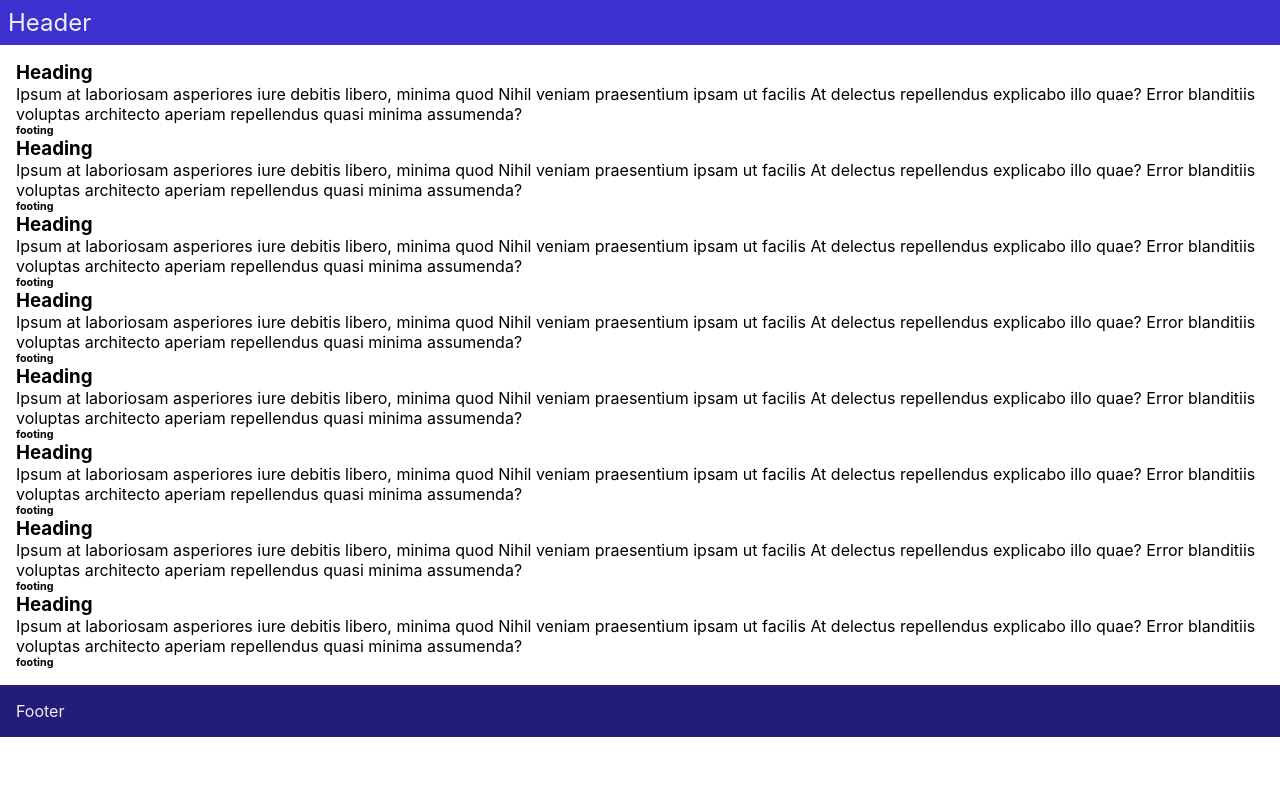
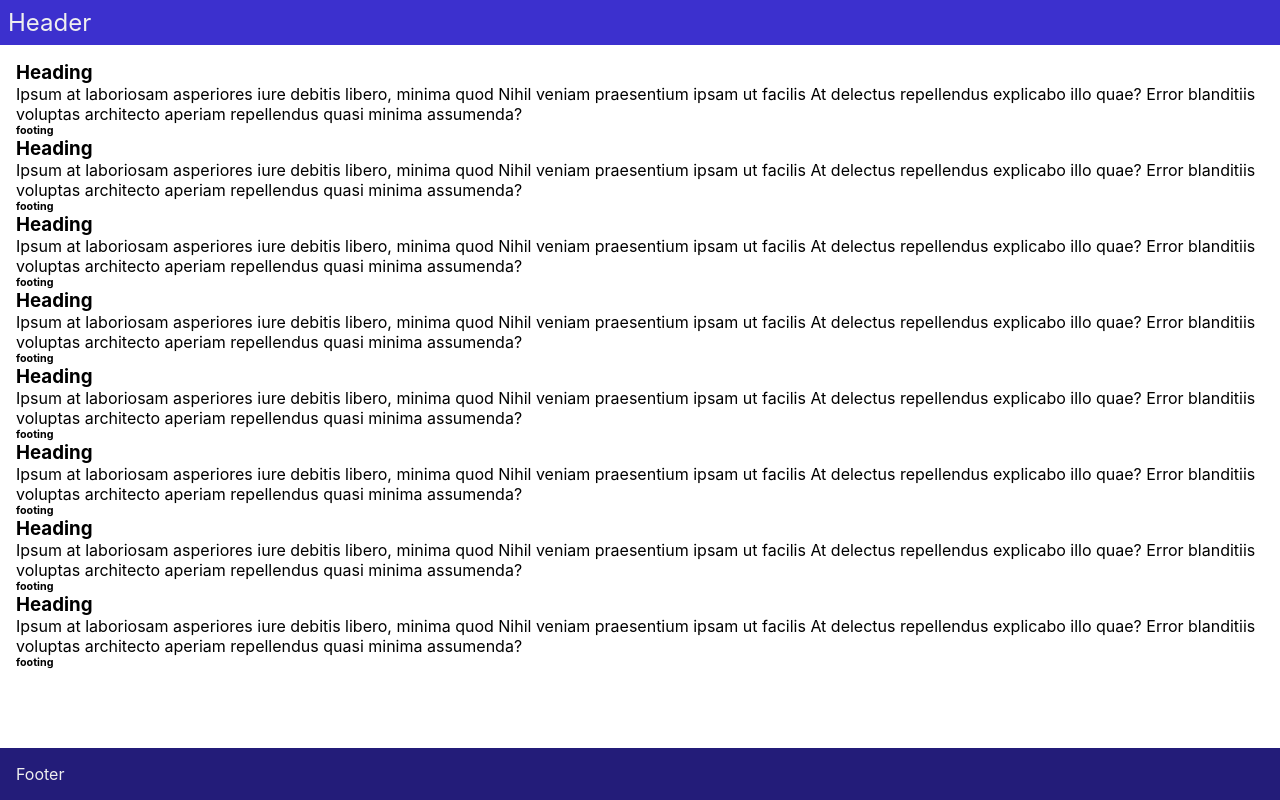
Before and after one commit to kristoferjoseph/hide-scrollbars-holy-grail, a plain HTML site: page public/index.html in a window 1280 px wide. Drawn offline with Linux system fonts and the light colour scheme.

Commit message:
Adds min-height.

```diff
--- a/public/index.html
+++ b/public/index.html
@@ -12,6 +12,10 @@
       padding: 0;
       box-sizing: border-box;
     }
+    html,
+    body {
+      height: 100%;
+    }
     body {
      font-family: -apple-system, BlinkMacSystemFont, "Segoe UI", Roboto, Helvetica, Arial, sans-serif, "Apple Color Emoji", "Segoe UI Emoji", "Segoe UI Symbol";
     }
@@ -22,6 +26,7 @@
   style="
     display: flex;
     flex-direction: column;
+    min-height: 100%;
   "
 >
   <header
```
